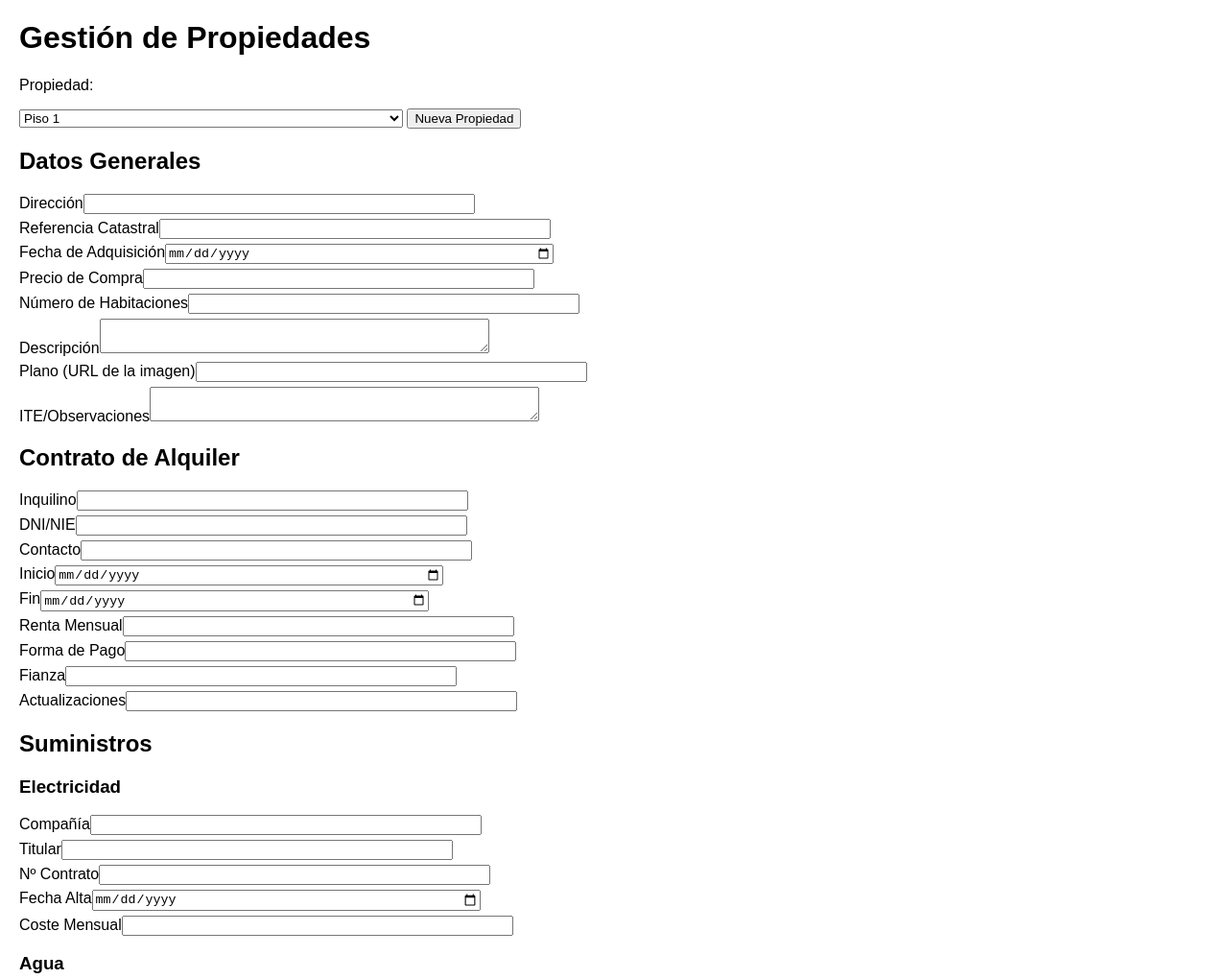
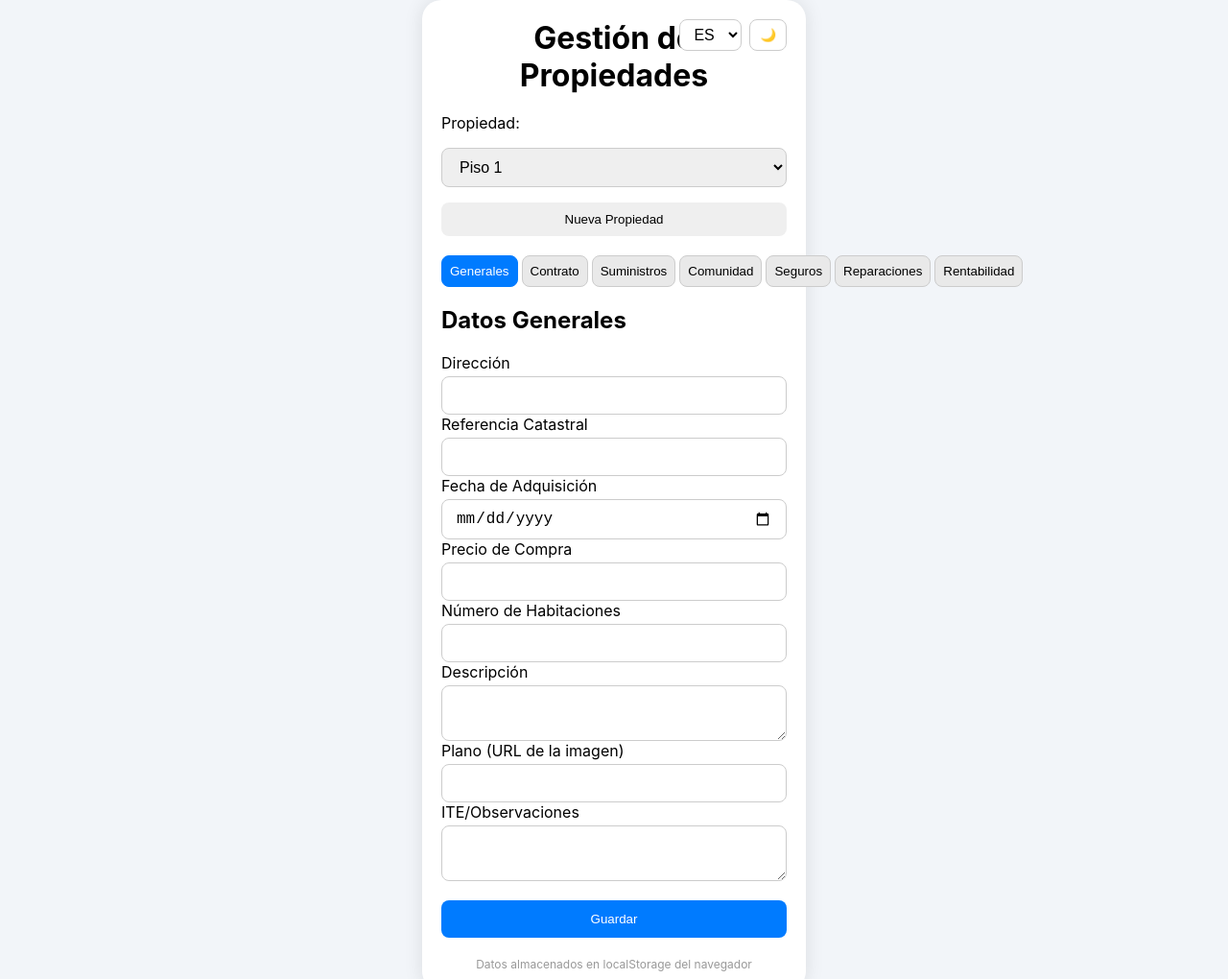
Before and after one commit to amaiurmilla/mimosape, a plain HTML site: page index.html in a window 1280 px wide. Shown: the top 1020 px of the page at 96% size. Drawn offline with Linux system fonts and the light colour scheme.

Commit message:
Add tabbed layout, dark mode toggle and modern styles

```diff
--- a/index.html
+++ b/index.html
@@ -7,16 +7,35 @@
     <link rel="stylesheet" href="style.css">
 </head>
 <body>
+    <div class="container">
         <header>
             <h1>Gestión de Propiedades</h1>
+            <div class="controls">
+                <select id="language">
+                    <option value="es">ES</option>
+                    <option value="en">EN</option>
+                </select>
+                <button id="dark-toggle">🌙</button>
+            </div>
         </header>
+
         <section id="property-selector">
             <label for="property">Propiedad:</label>
             <select id="property"></select>
             <button id="new-property">Nueva Propiedad</button>
         </section>
 
-    <section id="general">
+        <nav id="tabs">
+            <button class="tab active" data-target="general">Generales</button>
+            <button class="tab" data-target="contract">Contrato</button>
+            <button class="tab" data-target="supplies">Suministros</button>
+            <button class="tab" data-target="community">Comunidad</button>
+            <button class="tab" data-target="insurance">Seguros</button>
+            <button class="tab" data-target="repairs">Reparaciones</button>
+            <button class="tab" data-target="profitability">Rentabilidad</button>
+        </nav>
+
+        <section id="general" class="tab-section active">
             <h2>Datos Generales</h2>
             <label>Dirección<input type="text" id="address"></label>
             <label>Referencia Catastral<input type="text" id="catastro"></label>
@@ -28,7 +47,7 @@
             <label>ITE/Observaciones<textarea id="observations"></textarea></label>
         </section>
 
-    <section id="contract">
+        <section id="contract" class="tab-section">
             <h2>Contrato de Alquiler</h2>
             <label>Inquilino<input type="text" id="tenantName"></label>
             <label>DNI/NIE<input type="text" id="tenantId"></label>
@@ -41,7 +60,7 @@
             <label>Actualizaciones<input type="text" id="annualUpdates"></label>
         </section>
 
-    <section id="supplies">
+        <section id="supplies" class="tab-section">
             <h2>Suministros</h2>
             <h3>Electricidad</h3>
             <label>Compañía<input type="text" id="electricCompany"></label>
@@ -69,7 +88,7 @@
             <label>Coste Mensual<input type="number" id="gasCost"></label>
         </section>
 
-    <section id="community">
+        <section id="community" class="tab-section">
             <h2>Comunidad de Propietarios</h2>
             <label>Cuota<input type="number" id="communityFee"></label>
             <label>Administrador<input type="text" id="communityManager"></label>
@@ -77,7 +96,7 @@
             <label>Últimas Actas<textarea id="communityMinutes"></textarea></label>
         </section>
 
-    <section id="insurance">
+        <section id="insurance" class="tab-section">
             <h2>Seguros</h2>
             <label>Compañía<input type="text" id="insuranceCompany"></label>
             <label>Póliza<input type="text" id="insurancePolicy"></label>
@@ -86,7 +105,7 @@
             <label>Renovación<input type="date" id="insuranceRenewal"></label>
         </section>
 
-    <section id="repairs">
+        <section id="repairs" class="tab-section">
             <h2>Historial de Reparaciones</h2>
             <table id="repairsTable">
                 <thead>
@@ -103,7 +122,7 @@
             <button id="addRepair">Añadir</button>
         </section>
 
-    <section id="profitability">
+        <section id="profitability" class="tab-section">
             <h2>Rentabilidad Anual</h2>
             <table>
                 <thead>
@@ -116,6 +135,8 @@
         </section>
 
         <button id="save">Guardar</button>
+        <footer>Datos almacenados en localStorage del navegador</footer>
+    </div>
 
     <script src="script.js"></script>
 </body>
--- a/script.js
+++ b/script.js
@@ -4,6 +4,9 @@ const saveBtn = document.getElementById('save');
 const addRepairBtn = document.getElementById('addRepair');
 const repairsTableBody = document.querySelector('#repairsTable tbody');
 const profitRow = document.getElementById('profitRow');
+const tabs = document.querySelectorAll('#tabs .tab');
+const sections = document.querySelectorAll('.tab-section');
+const darkToggle = document.getElementById('dark-toggle');
 
 let properties = JSON.parse(localStorage.getItem('properties') || '{}');
 let current = null;
@@ -226,6 +229,21 @@ addRepairBtn.addEventListener('click', () => {
     updateProfit();
 });
 
+tabs.forEach(tab => {
+    tab.addEventListener("click", () => {
+        tabs.forEach(t => t.classList.remove("active"));
+        tab.classList.add("active");
+        sections.forEach(s => s.classList.remove("active"));
+        const target = document.getElementById(tab.dataset.target);
+        if (target) target.classList.add("active");
+    });
+});
+
+darkToggle.addEventListener("click", () => {
+    document.body.classList.toggle("dark");
+});
+
+
 function getEmptyProperty() {
     return {
         general: {},
--- a/style.css
+++ b/style.css
@@ -1,27 +1,180 @@
 body {
-    font-family: Arial, sans-serif;
-    margin: 20px;
+    background: #f2f5f9;
+    font-family: 'Inter', 'Roboto', 'Poppins', sans-serif;
+    margin: 0;
+    display: flex;
+    align-items: center;
+    justify-content: center;
+    min-height: 100vh;
 }
-section {
+
+body.dark {
+    background: #121212;
+    color: #eee;
+}
+
+.container {
+    background: #fff;
+    border-radius: 20px;
+    box-shadow: 0 0 20px rgba(0,0,0,0.1);
+    max-width: 400px;
+    width: 100%;
+    padding: 20px;
+    box-sizing: border-box;
+}
+
+body.dark .container {
+    background: #1e1e1e;
+}
+
+header {
+    position: relative;
+    text-align: center;
     margin-bottom: 20px;
 }
+
+header h1 {
+    margin: 0 0 10px 0;
+}
+
+.controls {
+    position: absolute;
+    top: 0;
+    right: 0;
+    display: flex;
+    gap: 8px;
+}
+
+#language,
+#dark-toggle {
+    border: 1px solid #ccc;
+    border-radius: 8px;
+    padding: 6px 10px;
+    background: #fff;
+    cursor: pointer;
+}
+
+body.dark #language,
+body.dark #dark-toggle {
+    background: #333;
+    color: #eee;
+    border-color: #444;
+}
+
+nav#tabs {
+    display: flex;
+    gap: 4px;
+    margin-bottom: 16px;
+}
+
+nav#tabs .tab {
+    flex: 1;
+    padding: 8px;
+    border: 1px solid #ccc;
+    border-radius: 8px;
+    background: #e9e9e9;
+    cursor: pointer;
+    text-align: center;
+}
+
+nav#tabs .tab.active {
+    background: #007bff;
+    color: #fff;
+    border-color: #007bff;
+}
+
+body.dark nav#tabs .tab {
+    background: #333;
+    color: #eee;
+    border-color: #444;
+}
+
+body.dark nav#tabs .tab.active {
+    background: #0056b3;
+    border-color: #0056b3;
+}
+
+.tab-section {
+    display: none;
+}
+
+.tab-section.active {
+    display: block;
+}
+
+section {
+    display: flex;
+    flex-direction: column;
+    gap: 16px;
+    margin-bottom: 20px;
+}
+
 label {
-    display: block;
-    margin: 5px 0;
+    display: flex;
+    flex-direction: column;
+    gap: 4px;
 }
-input, textarea, select {
+
+input,
+textarea,
+select {
     width: 100%;
-    max-width: 400px;
+    padding: 10px 14px;
+    border: 1px solid #ccc;
+    border-radius: 8px;
+    font-size: 16px;
+    box-sizing: border-box;
 }
+
+body.dark input,
+body.dark textarea,
+body.dark select {
+    background: #222;
+    color: #eee;
+    border-color: #555;
+}
+
 table {
     border-collapse: collapse;
     width: 100%;
 }
-th, td {
+
+th,
+td {
     border: 1px solid #ccc;
     padding: 5px;
     text-align: left;
 }
+
 button {
-    margin-top: 10px;
+    padding: 10px;
+    border-radius: 8px;
+    border: none;
+    cursor: pointer;
 }
+
+#save {
+    background: #007bff;
+    color: #fff;
+    padding: 12px 0;
+    width: 100%;
+}
+
+#save:hover {
+    background: #0056b3;
+}
+
+body.dark #save {
+    background: #0056b3;
+}
+
+body.dark #save:hover {
+    background: #00408d;
+}
+
+footer {
+    text-align: center;
+    font-size: 12px;
+    color: #999;
+    margin-top: 20px;
+}
```
Lines whose indentation alone changed are shown as unchanged.
